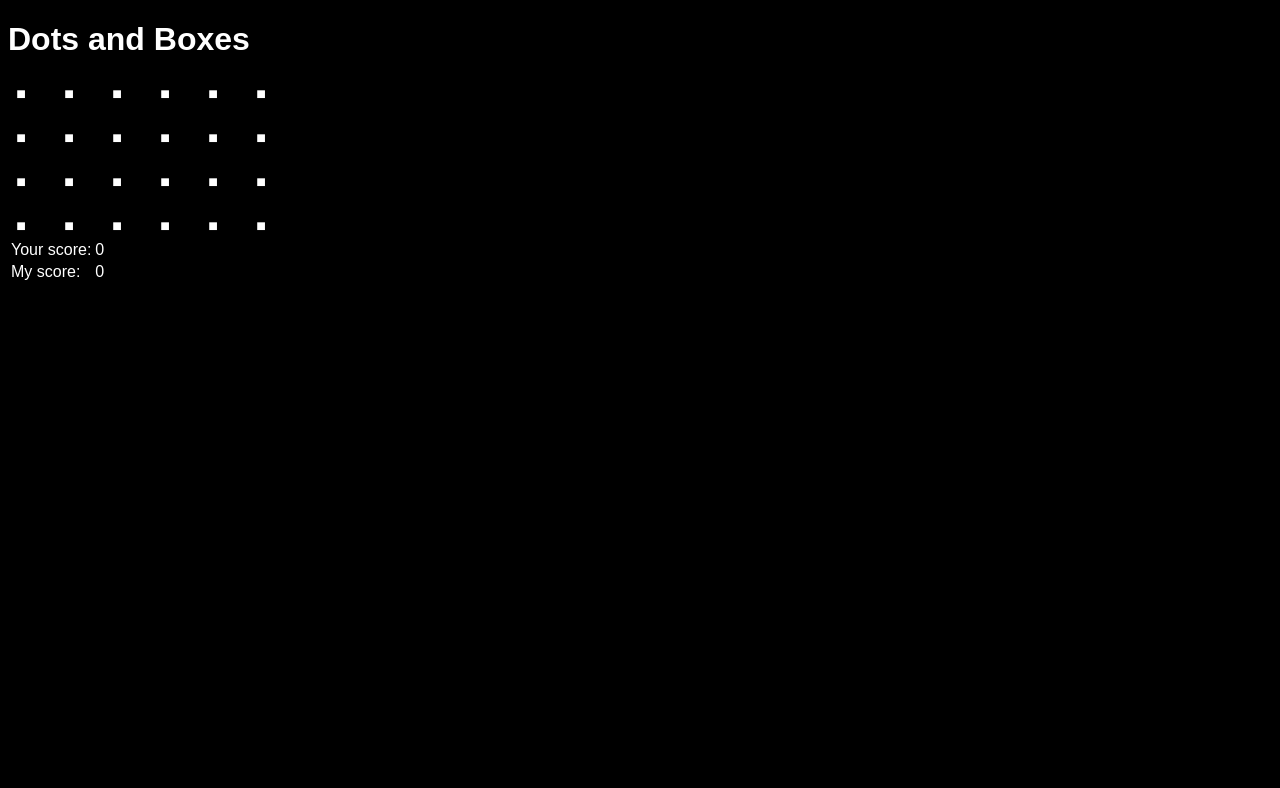
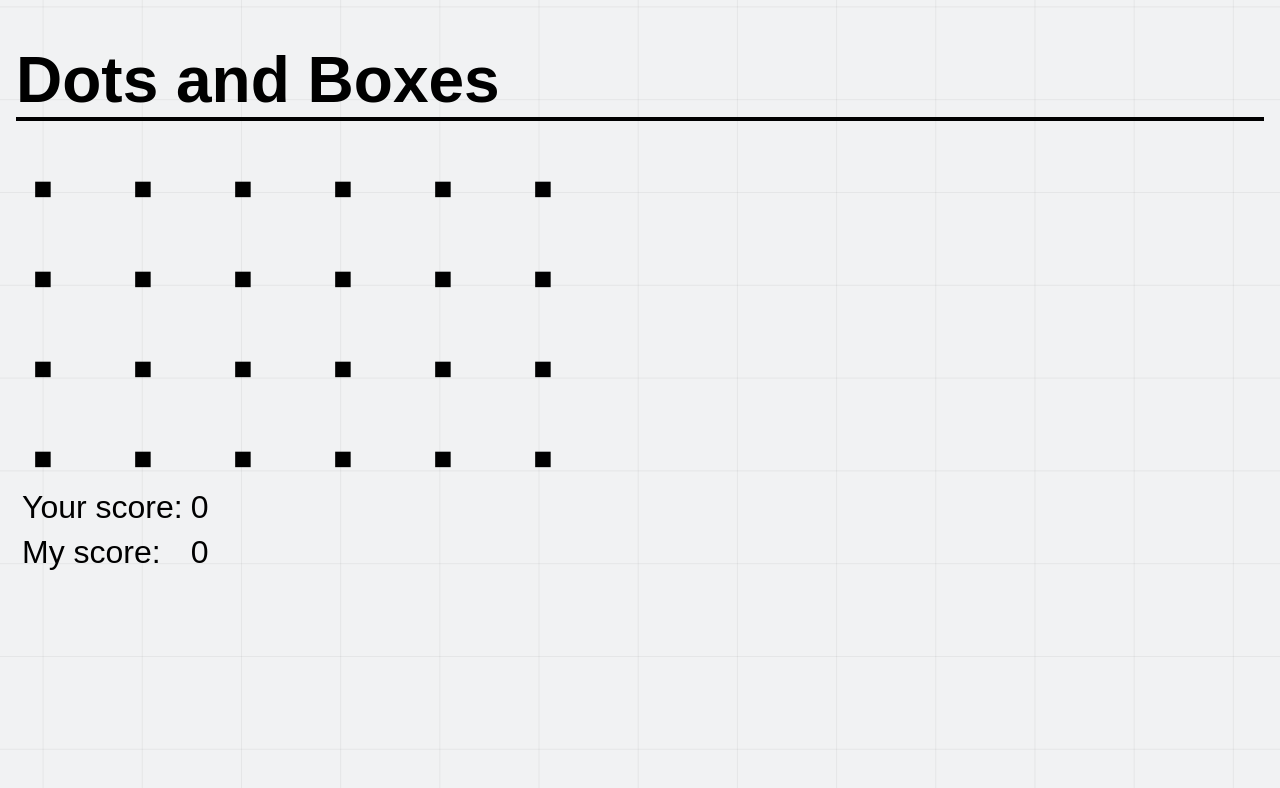
Before and after one commit to zshall/dots-and-boxes, a plain HTML site: page index.html in a window 1280 px wide. Drawn offline with nearby package versions, Linux system fonts and the light colour scheme.

Commit message:
Style updates. The game now has a graph-paper style theme and a pencil mouse icon.

```diff
--- a/css/site.css
+++ b/css/site.css
@@ -1,7 +1,26 @@
 body {
     font-family: sans-serif;
-    background-color: black;
-    color: white;
+	/* Using baseline-css for background. https://gist.github.com/rachelbaker/1322975 */
+    background-color: #f1f2f3;
+    background-image:
+      -webkit-linear-gradient(0deg, transparent .05em, rgba(0,0,0,.05) .05em, rgba(0,0,0,.05) .125000em, transparent .125000em),
+      -webkit-linear-gradient(rgba(0,0,0,.05) .062500em, transparent .062500em);
+    background-image:
+      -moz-linear-gradient(0deg, transparent .05em, rgba(0,0,0,.05) .05em, rgba(0,0,0,.05) .125000em, transparent .125000em),
+      -moz-linear-gradient(rgba(0,0,0,.05) .062500em, transparent .062500em);
+    background-image:
+      -ms-linear-gradient(0deg, transparent .05em, rgba(0,0,0,.05) .05em, rgba(0,0,0,.05) .125000em, transparent .125000em),
+      -ms-linear-gradient(rgba(0,0,0,.05) .062500em, transparent .062500em);
+    background-image:
+      -o-linear-gradient(0deg, transparent .05em, rgba(0,0,0,.05) .05em, rgba(0,0,0,.05) .125000em, transparent .125000em),
+      -o-linear-gradient(rgba(0,0,0,.05) .062500em, transparent .062500em);
+    background-image:
+      linear-gradient(0deg, transparent .05em, rgba(0,0,0,.05) .05em, rgba(0,0,0,.05) .125000em, transparent .125000em),
+      inear-gradient(rgba(0,0,0,.05) .062500em, transparent .062500em);
+    background-size: 3.1em 2.90em;
+	background-position: 1.3em 0.2em;
+	cursor:url('../img/pencil.gif'), pointer;
+	zoom: 200%;
 }
 
 h1 {
@@ -9,7 +28,7 @@ h1 {
 }
 
 #board td {
-    width: 20px;
+    width: 21px;
     height: 10px;
     text-align: center;
 }
@@ -34,3 +53,5 @@ h1 {
 #board tr:nth-child(even) td:nth-child(odd):hover:not(.connected) {
     background-color: red;
 }
+
+.wait, .wait * { cursor: wait !important; }
```
Also changed, not shown: img/pencil.gif (added).
